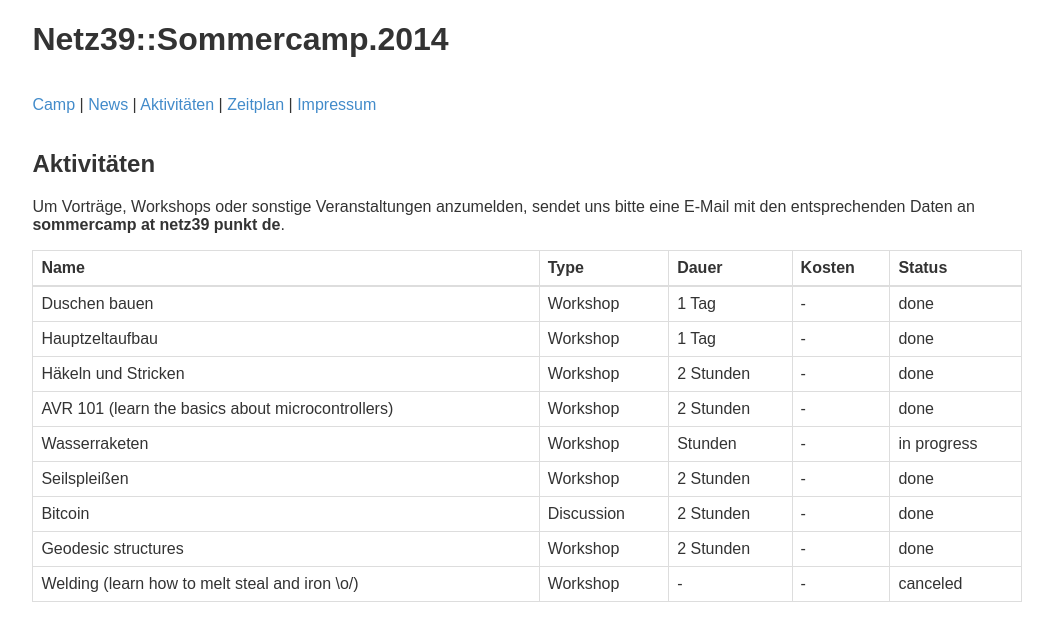
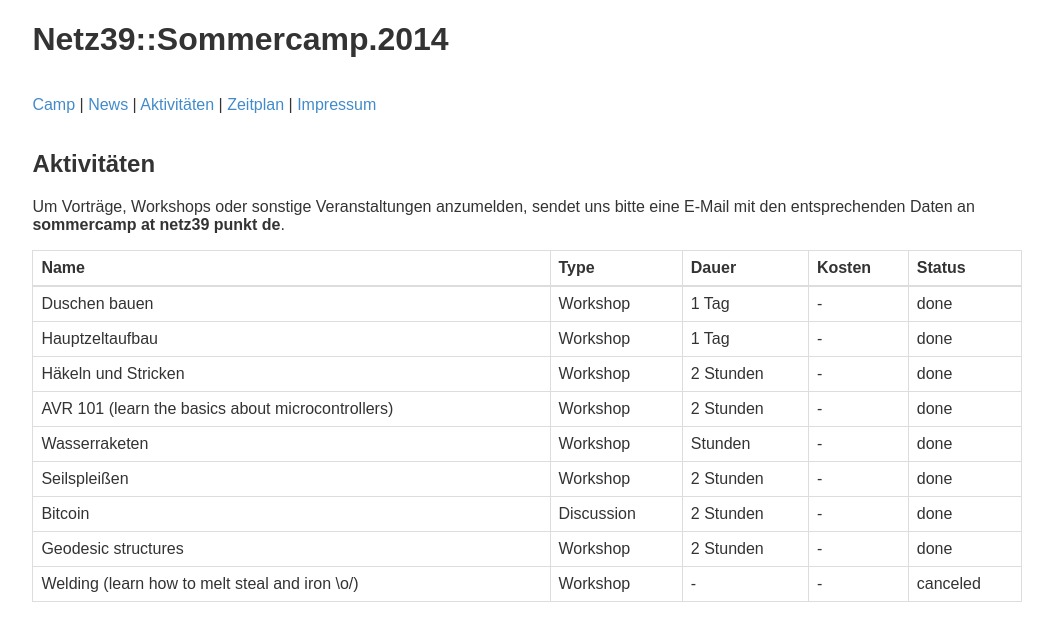
Before and after one commit to netz39/sommercamp2014, a Jekyll site: the page built from activities/index.md, in a window 1280 px wide. Shown: the top 641 px of the page, without its empty margins (114-1167 px from the left). Built offline with Jekyll 4.4.1, drawn with Linux system fonts in a browser that asks for light colours.

Commit message:
Update index.md

```diff
--- a/activities/index.md
+++ b/activities/index.md
@@ -12,7 +12,7 @@ Um Vorträge, Workshops oder sonstige Veranstaltungen anzumelden, sendet uns bit
 | Hauptzeltaufbau | Workshop | 1 Tag | - | done
 | Häkeln und Stricken | Workshop | 2 Stunden | - | done
 | AVR 101 (learn the basics about microcontrollers) | Workshop | 2 Stunden | - | done
-| Wasserraketen | Workshop | Stunden | - | in progress
+| Wasserraketen | Workshop | Stunden | - | done
 | Seilspleißen | Workshop | 2 Stunden | - | done
 | Bitcoin | Discussion | 2 Stunden | - | done
 | Geodesic structures | Workshop | 2 Stunden | - | done
```
